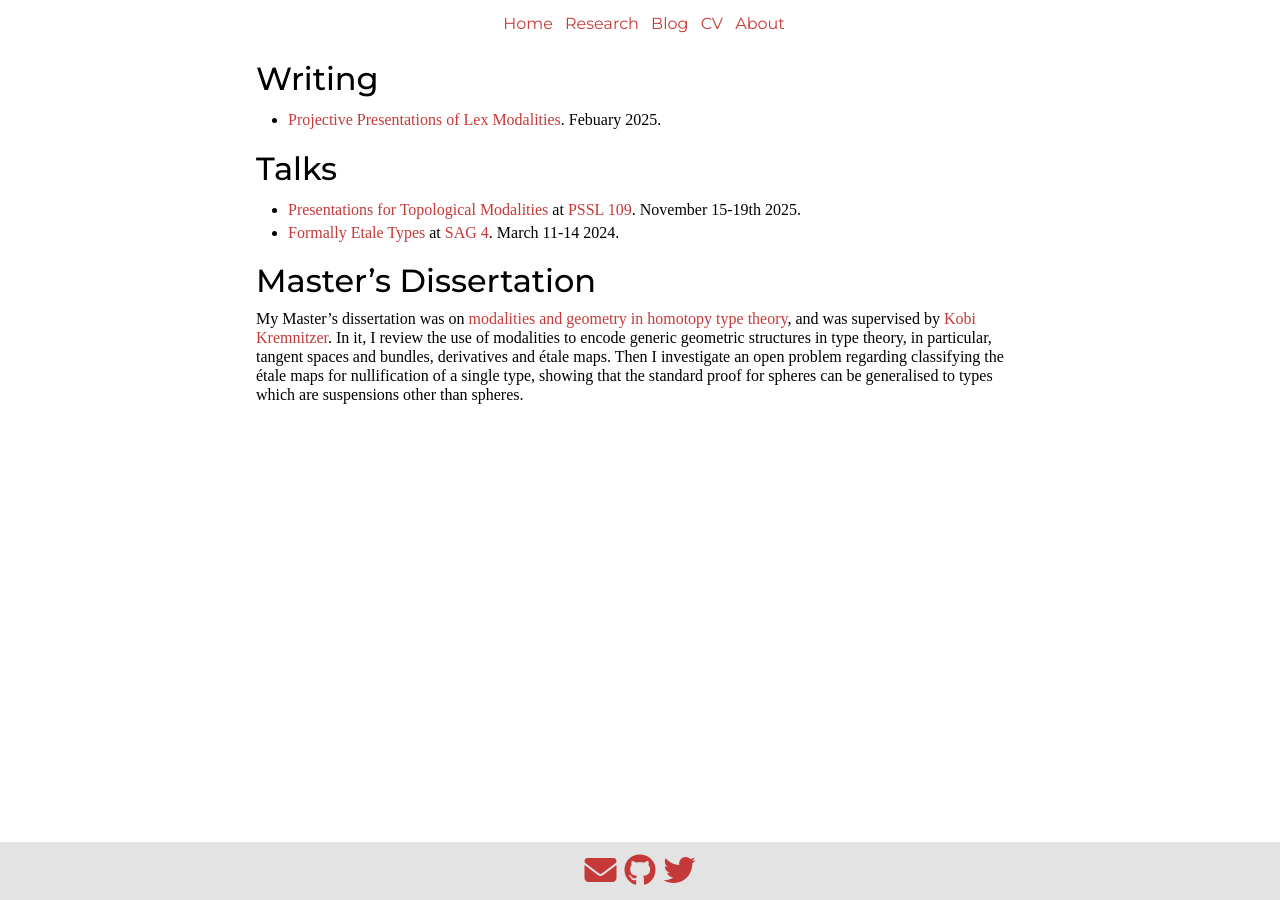
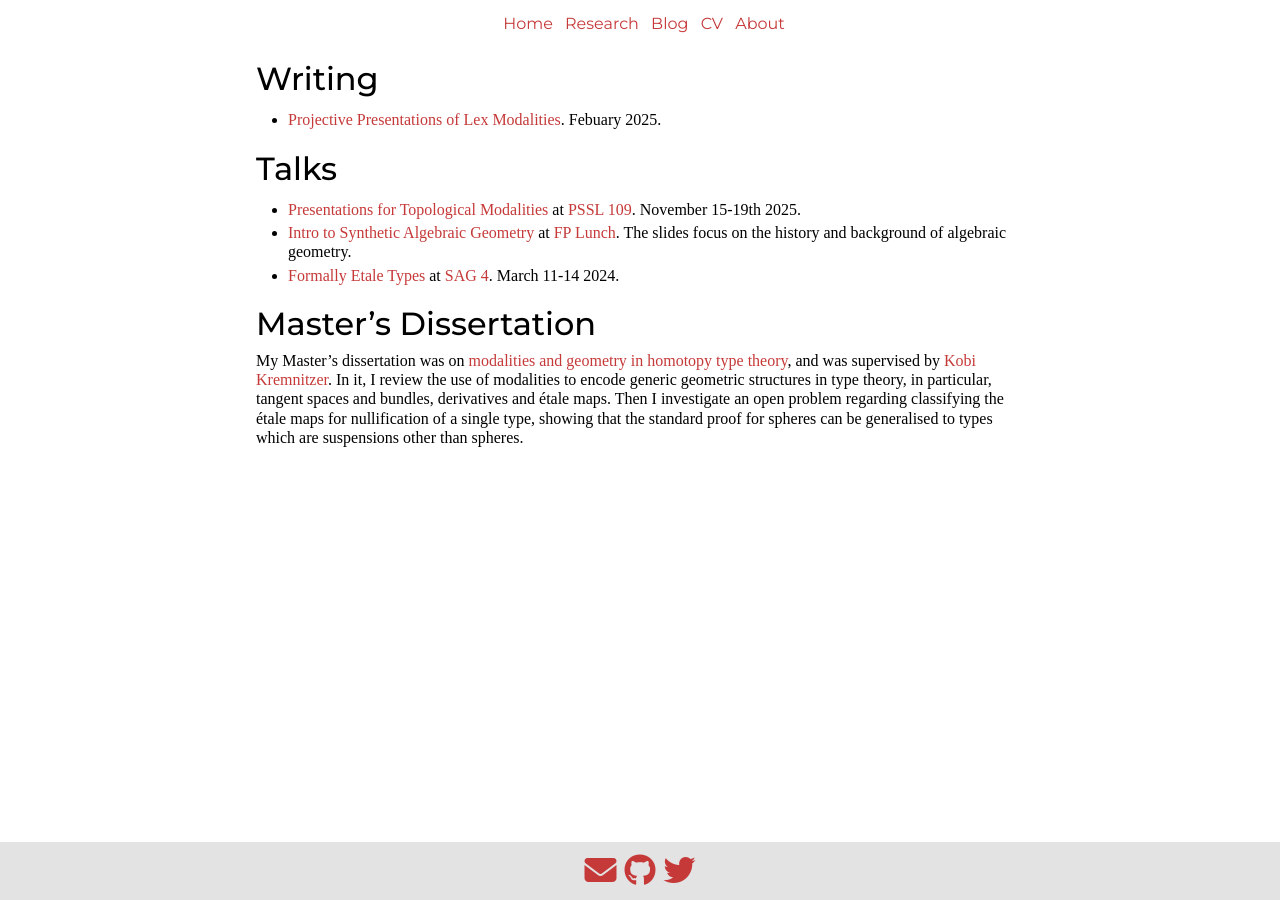
Before and after one commit to markrd-williams/markrd-williams.github.io, a Jekyll site: the page built from research.md, in a window 1280 px wide. Built offline with Jekyll 4.4.1, drawn with Linux system fonts in a browser that asks for light colours; nearby versions of some CDN libraries.

Commit message:
Add alg geom talk

```diff
--- a/_sass/main.scss
+++ b/_sass/main.scss
@@ -65,7 +65,7 @@ a:hover{
 ul, ol {
   margin-left: 1rem;
   margin-bottom: 0.5rem;
-  display:table;
+  display: table;
 
   li {
     margin-left: 1rem;
--- a/index.html
+++ b/index.html
@@ -28,7 +28,7 @@ title: Home
 <h2>Updates</h2>
 
 <ul>
-  <li>I made a video for Computerphile: <a href="https://www.youtube.com/watch?v=QwFLA5TrviI">Finding The Slope Algorithm (Forward Mode Automatic Differentiation)</a>! </li>
+  <li>I made a video for Computerphile: <a href="https://www.youtube.com/watch?v=QwFLA5TrviI">Finding The Slope Algorithm (Forward Mode Automatic Differentiation)</a>!</li>
   <li>I recently released my first preprint! <a href="https://arxiv.org/abs/2501.19187">Projective Presentations of Lex Modalities</a>
 </ul>
 
--- a/research.md
+++ b/research.md
@@ -11,6 +11,8 @@ title: Research
 
 - [Presentations for Topological Modalities](assets/docs/pres_PSSL.pdf) at [PSSL 109](https://dutchcats.github.io/PSSL-2024/).
   November 15-19th 2025.
+- [Intro to Synthetic Algebraic Geometry](assets/docs/AlgGeomTalk.pdf) at [FP Lunch](https://fplunchnott.wordpress.com).
+  The slides focus on the history and background of algebraic geometry.
 - [Formally Etale Types](https://www.youtube.com/watch?v=Lx3FdSwOMHQ) at [SAG 4](https://felix-cherubini.de/sag-meeting-4.html). March 11-14 2024.
 
 ## Master's Dissertation
```
Also changed, not shown: 1 other file.
